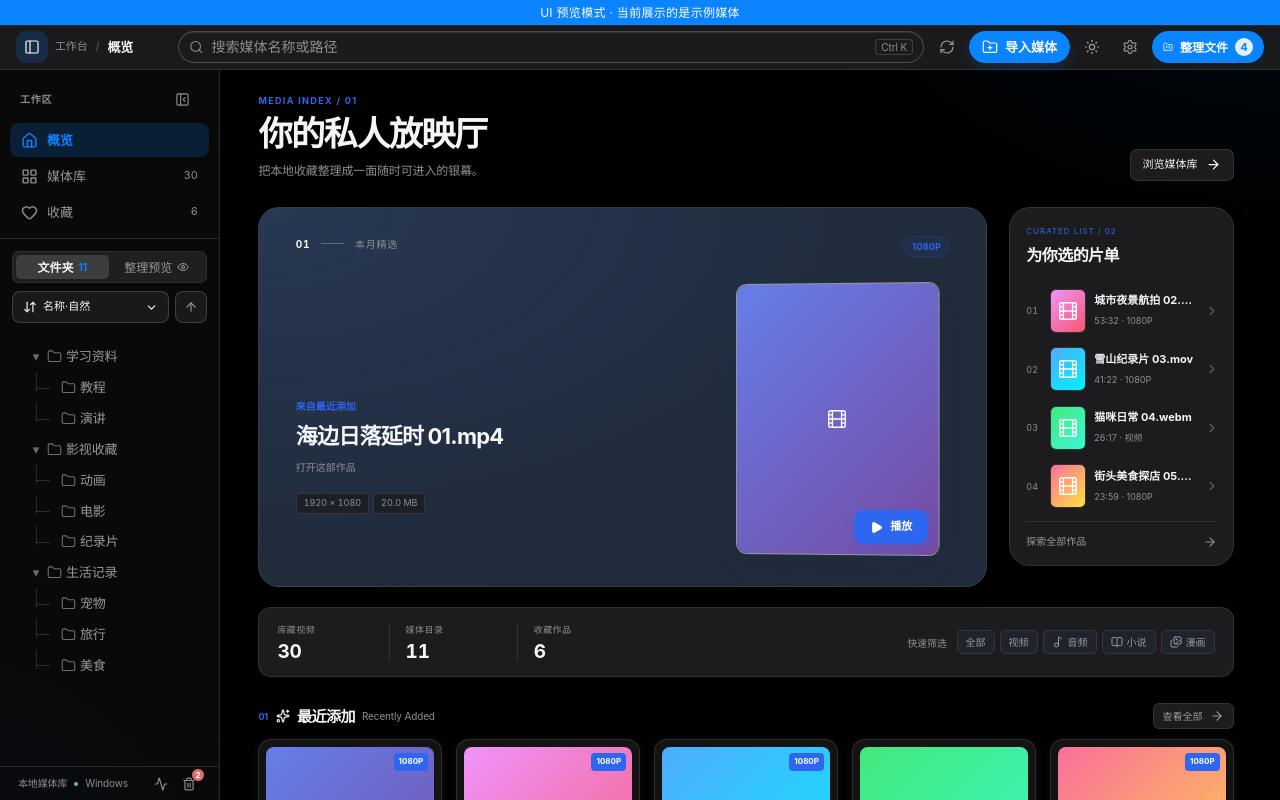
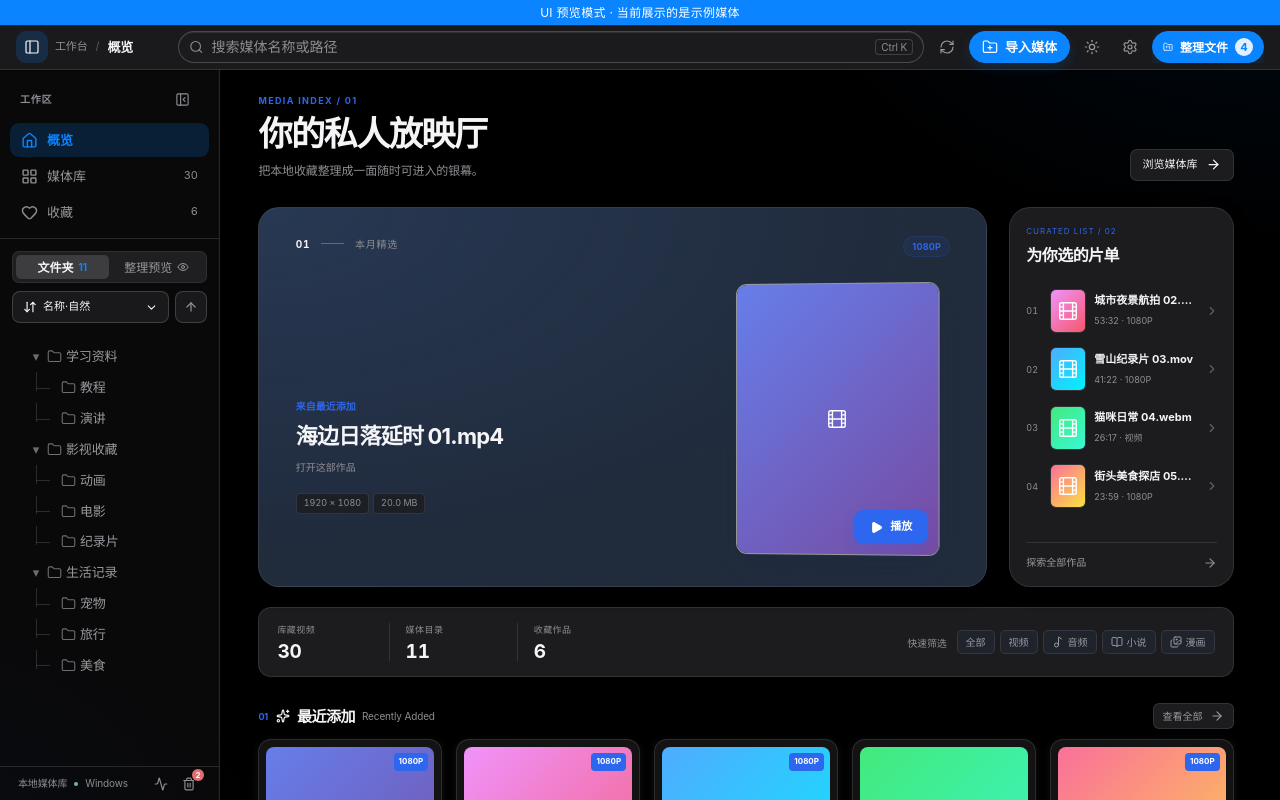
Before and after one commit to suaohub/VideoPlayer, a React (Vite) app: page / in a window 1280 px wide. Built offline with nearby package versions, Linux system fonts and the light colour scheme.

Commit message:
fix: align overview playlist rail height

```diff
--- a/src/components/Overview.css
+++ b/src/components/Overview.css
@@ -72,7 +72,7 @@
 .overview-hero-play { position: absolute; z-index: 3; right: 8%; bottom: 11%; display: inline-flex; align-items: center; justify-content: center; gap: 7px; height: 34px; padding: 0 16px; color: #fff; border-radius: 9px; background: var(--accent); font-size: 11px; font-weight: 650; box-shadow: 0 5px 12px rgba(45, 102, 239, .24); transition: background .18s ease; }
 .overview-hero-play svg { width: 13px; height: 13px; }
 .overview-hero-feature:hover .overview-hero-play { background: var(--accent-hover); }
-.overview-collection-rail { min-width: 0; padding: 20px 20px 12px; border: 1px solid var(--overview-line); border-radius: 21px; background: var(--overview-surface); box-shadow: var(--overview-shadow); }
+.overview-collection-rail { min-width: 0; min-height: 100%; align-self: stretch; display: flex; flex-direction: column; box-sizing: border-box; padding: 20px 20px 12px; border: 1px solid var(--overview-line); border-radius: 21px; background: var(--overview-surface); box-shadow: var(--overview-shadow); }
 .overview-rail-heading { position: relative; display: flex; flex-direction: column; gap: 7px; margin-bottom: 14px; }
 .overview-rail-heading > span { color: var(--accent); font-size: 8px; letter-spacing: .12em; }
 .overview-rail-heading strong { color: var(--text-primary); font-size: 16px; font-weight: 700; letter-spacing: -.035em; }
@@ -85,7 +85,7 @@
 .overview-pick-copy strong { overflow: hidden; text-overflow: ellipsis; white-space: nowrap; color: inherit; font-size: 11px; font-weight: 650; }
 .overview-pick-copy small { color: var(--overview-muted); font-size: 9px; line-height: 1.5; }
 .overview-pick-card > svg { color: var(--overview-muted); opacity: .6; }
-.overview-rail-link { display: flex; align-items: center; justify-content: space-between; gap: 8px; width: 100%; margin-top: 6px; padding: 12px 0 4px; border: 0; border-top: 1px solid var(--overview-line); color: var(--text-secondary); background: transparent; font-size: 10px; cursor: pointer; }
+.overview-rail-link { display: flex; align-items: center; justify-content: space-between; gap: 8px; width: 100%; margin-top: auto; padding: 12px 0 4px; border: 0; border-top: 1px solid var(--overview-line); color: var(--text-secondary); background: transparent; font-size: 10px; cursor: pointer; }
 .overview-rail-link:hover { color: var(--accent); }
 .overview-rail-link svg { color: var(--overview-muted); }
 .overview-rail-stat { display: grid; grid-template-columns: 18px 1fr auto; gap: 10px; align-items: center; min-height: 54px; color: var(--overview-muted); border-top: 1px solid var(--overview-line); font-size: 11px; }
@@ -187,7 +187,7 @@
   .overview-featured-layout { grid-template-columns: 1fr; }
   .overview-hero-feature-copy { width: 53%; bottom: 18%; }
   .overview-hero-feature-copy strong { font-size: clamp(22px, 5cqw, 28px); }
-  .overview-collection-rail { display: grid; grid-template-columns: repeat(2, minmax(0, 1fr)); gap: 0 16px; padding: 18px; }
+  .overview-collection-rail { min-height: 0; display: grid; grid-template-columns: repeat(2, minmax(0, 1fr)); gap: 0 16px; padding: 18px; }
   .overview-rail-heading, .overview-rail-link { grid-column: 1 / -1; }
   .overview-rail-heading { margin-bottom: 8px; }
   .overview-pick-card { grid-template-columns: 14px 32px minmax(0, 1fr) 10px; }
```
